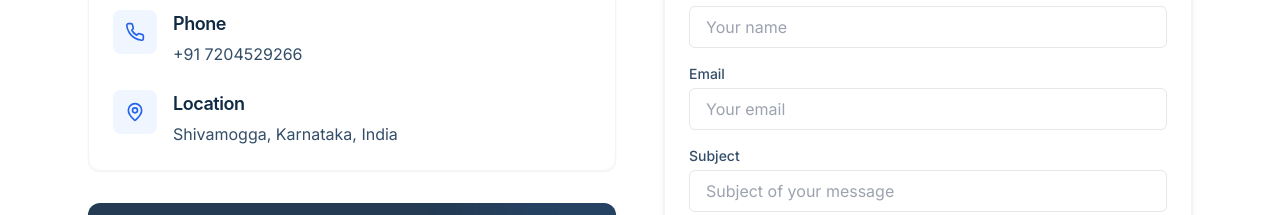
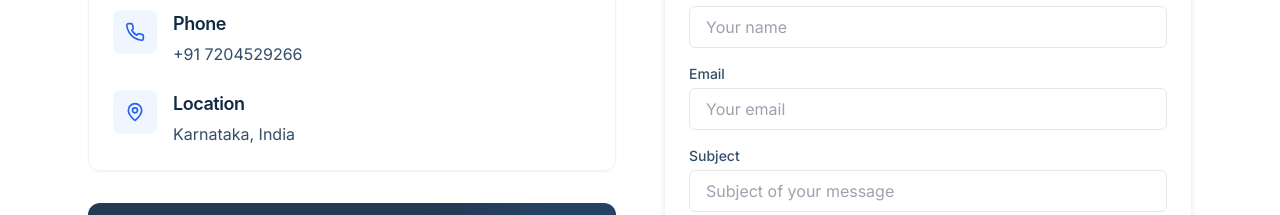
Before and after one commit to naveeenkm/compact-portfolio-works, a React (Vite) app: page / in a window 1280 px wide. Shown: the part 7121-7336 px from the top of the page. Built offline with nearby package versions, Linux system fonts and the light colour scheme.

Commit message:
Update Contact.tsx

```diff
--- a/src/components/Contact.tsx
+++ b/src/components/Contact.tsx
@@ -87,7 +87,7 @@ const Contact = () => {
                   </div>
                   <div>
                     <h3 className="text-lg font-semibold text-navy-900 mb-1">Location</h3>
-                    <p className="text-navy-700">Shivamogga, Karnataka, India</p>
+                    <p className="text-navy-700"> Karnataka, India</p>
                   </div>
                 </div>
               </div>
```
